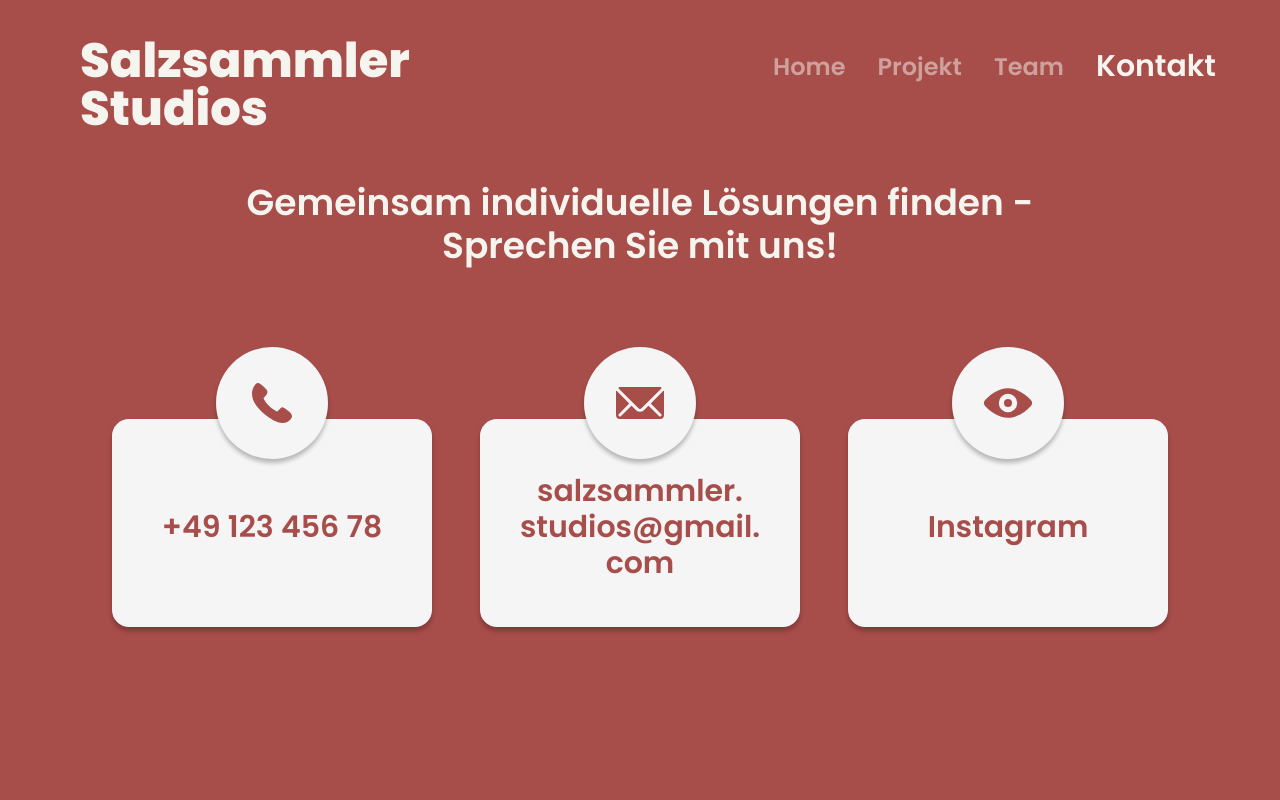
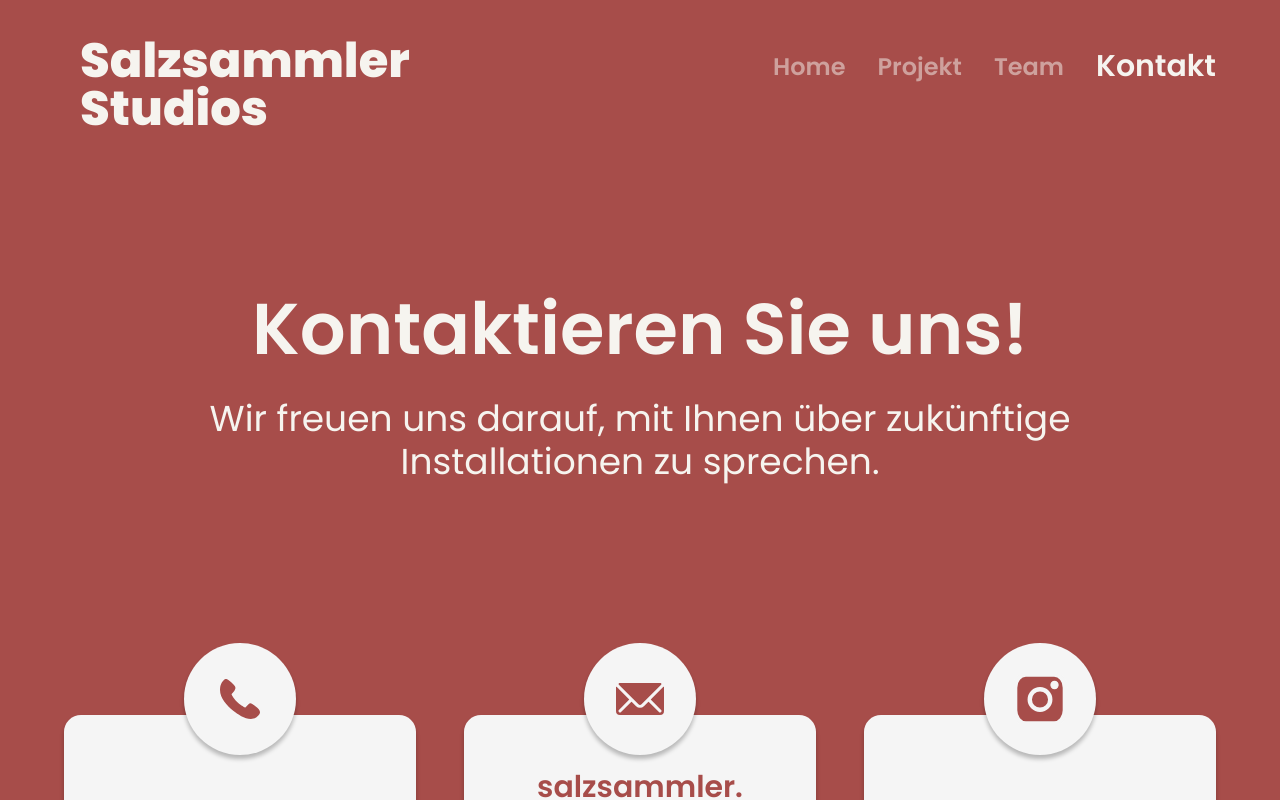
Before and after one commit to Salzsammler-Studios/salzsammler-studios.github.io, a React (Create React App) app: page / in a window 1280 px wide. Both pictures are taken after a click on the tab "Kontakt". Shown: the top 800 px of the page. Built offline with nearby package versions, Linux system fonts and the light colour scheme.

Commit message:
feat: revamp contact page

```diff
--- a/src/components/contact_card.tsx
+++ b/src/components/contact_card.tsx
@@ -19,7 +19,7 @@ const ContactCard = ({ icon, text, link, href, textWidth }: ContactCardProps) =>
             </Center>
             <Center
                 height="13rem"
-                width="20rem"
+                width="22rem"
                 sx={{
                     borderRadius: "17px",
                     background: "#F5F5F5",
--- a/src/pages/contact.tsx
+++ b/src/pages/contact.tsx
@@ -1,4 +1,4 @@
-import { Box, HStack, Heading, VStack } from "@chakra-ui/react";
+import { Box, HStack, Heading, VStack, Image } from "@chakra-ui/react";
 import ContactCard from "../components/contact_card";
 import { EmailIcon, PhoneIcon, ViewIcon } from "@chakra-ui/icons";
 
@@ -6,15 +6,16 @@ const Contact = () => {
     const instagramLink = "https://www.instagram.com/salzsammler/?igsh=MWlzZWdidzQ5c2F3cQ%3D%3D"
     return <Box paddingLeft={"5rem"} paddingRight={"5rem"}>
         <VStack spacing={"2rem"}>
-            <Box height="1rem"></Box>
-            <Heading size="xl" fontWeight={400} color="background" textAlign="center" w="80%" sx={{ fontWeight: 600 }}>Gemeinsam individuelle Lösungen finden - Sprechen Sie mit uns!</Heading>
-            <Box height="1rem"></Box>
+            <Box height="8rem"></Box>
+            <Heading size="4xl" fontWeight={600} color="background" textAlign="center" >Kontaktieren Sie uns!</Heading>
+            <Heading size="xl" fontWeight={400} color="background" textAlign="center" w={"80%"}>Wir freuen uns darauf, mit Ihnen über zukünftige Installationen zu sprechen.</Heading>
+            <Box height="6rem"></Box>
             <HStack spacing={"3rem"}>
                 <ContactCard icon={<PhoneIcon color="highlight" boxSize={"2.5rem"} />} text="" link="+49 123 456 78" href="tel:123-456-7890" textWidth="100%"/>
                 <ContactCard icon={<EmailIcon color="highlight" boxSize={"3rem"} />} text="" link='salzsammler. studios@gmail.com' href="mailto:salzsammler.studios@gmail.com" textWidth="80%"/>
-                <ContactCard icon={<ViewIcon color="highlight" boxSize={"3rem"} />} text="" link="Instagram" href={instagramLink} textWidth="100%"/>
+                <ContactCard icon={<Image src="/instagram.svg" color="highlight" boxSize={"3.5rem"} />} text="" link="Instagram" href={instagramLink} textWidth="100%"/>
             </HStack>
-            <Box height="50rem"></Box>
+            <Box height="5rem"></Box>
         </VStack>
     </Box>
 }
```
Also changed, not shown: public/instagram.svg (added), src/assets/instagram.svg (added).
